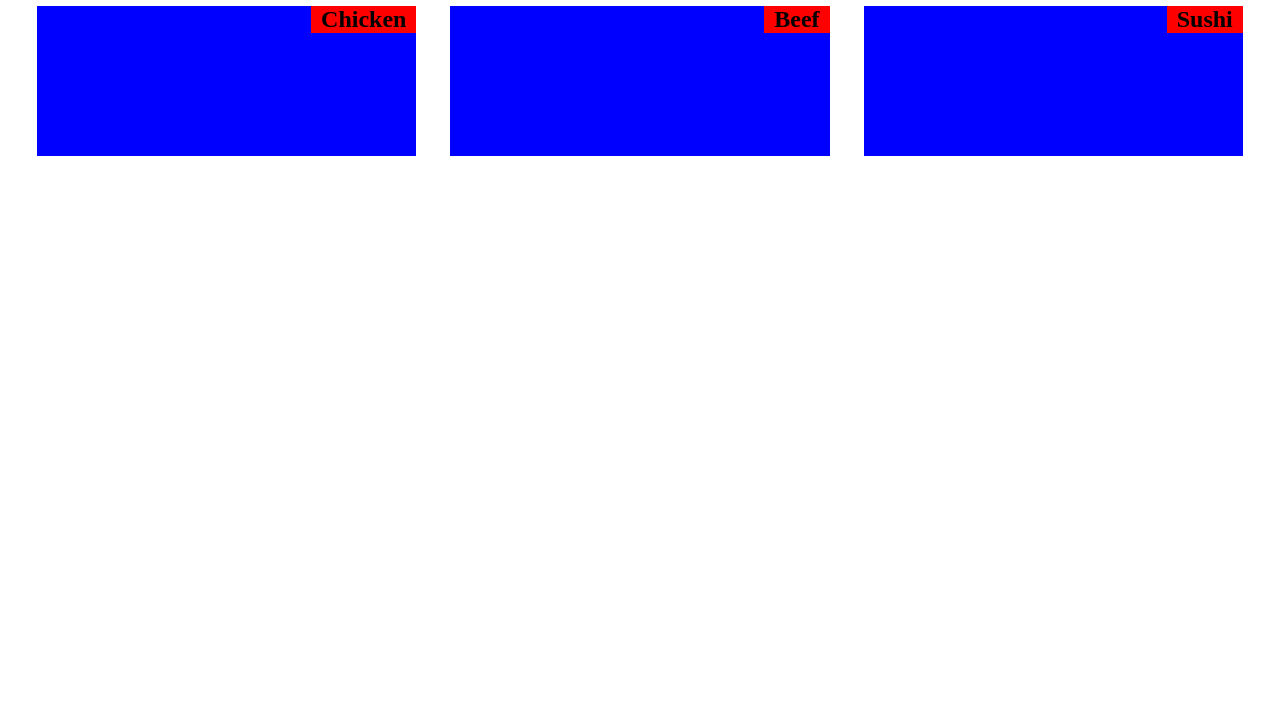
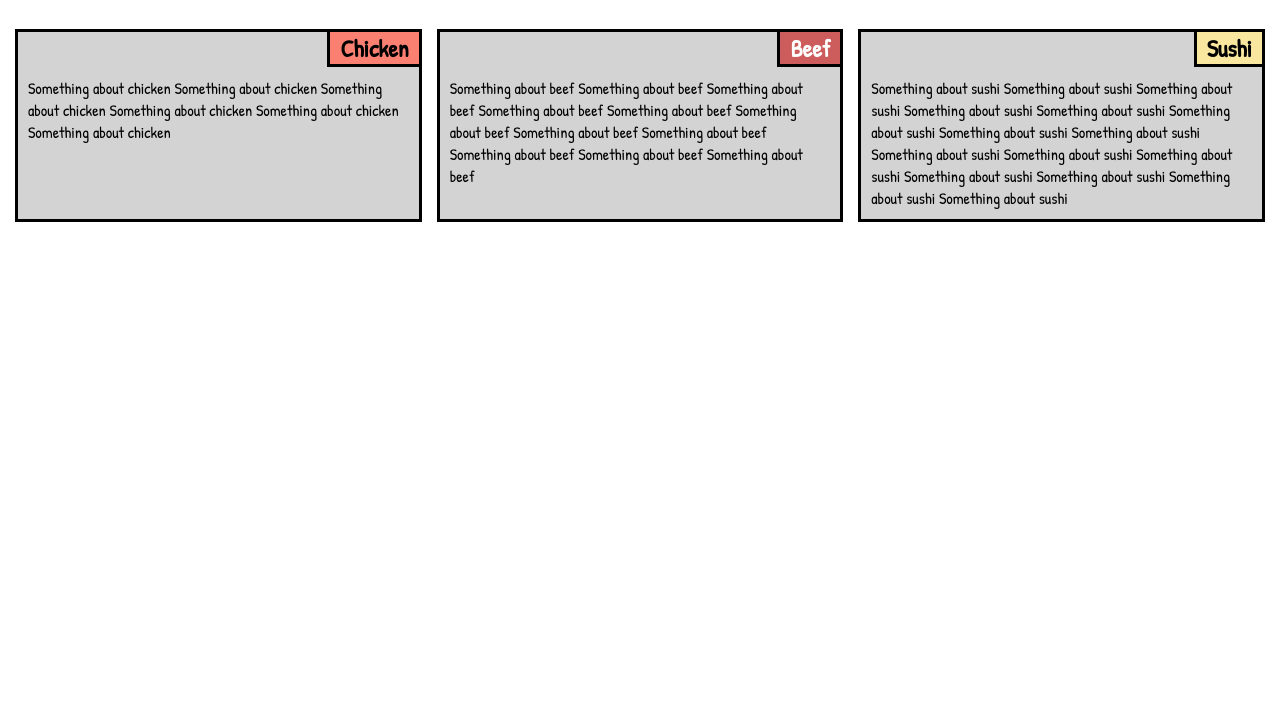
Before and after one commit to Coddielam/module2-solutions, a plain HTML site: page index.html in a window 1280 px wide. Shown: the part 89-800 px from the top of the page. Drawn offline with Linux system fonts and the light colour scheme.

Commit message:
final version

```diff
--- a/index.html
+++ b/index.html
@@ -1,23 +1,27 @@
 <!DOCTYPE html>
-<!-- consist of a page heading and 3 sections -->
 <html>
 <head>
 	<title>Lean Chicken</title>
 	<link rel="stylesheet" type="text/css" href="styles.css">
+	<link href="https://fonts.googleapis.com/css2?family=Patrick+Hand&display=swap" rel="stylesheet">
 </head>
 <body>
 	<h1>Our Menu</h1>
-	<div class='container'>
-		<h2>Chicken</h2>
-		<p></p>
-	</div>
-	<div class='container'>
-		<h2>Beef</h2>
-		<p></p>
-	</div>
-	<div class='container'>
-		<h2>Sushi</h2>
-		<p></p>
+	<div class="container">
+		<section class="col1">
+			<h2>Chicken</h2>
+			<p>Something about chicken Something about chicken Something about chicken Something about chicken Something about chicken Something about chicken </p>
+		</section>
+
+		<section class="col2">
+			<h2>Beef</h2>
+			<p>Something about beef Something about beef Something about beef Something about beef Something about beef Something about beef Something about beef Something about beef Something about beef Something about beef Something about beef </p>
+		</section>
+
+		<section class="col3">
+			<h2>Sushi</h2>
+			<p>Something about sushi Something about sushi Something about sushi Something about sushi Something about sushi Something about sushi Something about sushi Something about sushi Something about sushi Something about sushi Something about sushi Something about sushi Something about sushi Something about sushi Something about sushi </p>
+		</section>
 	</div>
 </body>
 </html>
--- a/styles.css
+++ b/styles.css
@@ -1,46 +1,80 @@
-header{
+*{
+	margin:0;
+	box-sizing: border-box;
+	font-family: "Patrick Hand", cursive;
+}
+
+h1{
 	text-align: center;
+	padding: 30px 0px;
+}
+
+
+.container{
+	border-collapse: separate;
+	border-spacing: 15px;
+}
+
+.col1, .col2, .col3 {
+	display: table-cell;
+	border-style: solid;
+	border-width: 3px;
+	width: 30%;
+	border-spacing: 10px;
+	background-color: lightgray;
 }
 
 h2{
-    background-color: red;
 	float: right;
-    margin: 0;
 	padding-left: 10px;
 	padding-right: 10px;
-    display: inline-block;
+	border-style: solid;
+	border-width: 0px 0px 3px 3px;
 }
 
+h2:nth-child(1){
+	background-color: salmon;
+}
+
+.col2 h2{
+	background-color: indianred;
+	color: white;
+	border-color: black;
+}
+
+.col3 h2{
+	background-color: #F9E79F;
+}
+
+
 p{
-	clear: both;
+	clear: right;
 	padding: 10px;
 }
 
-body{
-	text-align: center;
+@media (min-width: 768px) and (max-width: 991px){
+
+	.col1, .col2 {
+		width: 50%;
+		/*border-spacing: 15px;*/
 	}
 
-.container {
-	background-color: blue;
-	display: inline-block;
-	width: 30%;
-	height: 150px;
-	margin: 15px;
-	box-sizing: border-box;
+	.col3 {
+		/*box-sizing: padding-box;*/
+		width: 96.78%;
+		float: left;
+		margin-left: 15px;
+		/*margin-right: 15px;*/
+	}
 }
 
-/* breakpoint: 992px */
-@media (min-width: 992px) {
-/*each of the 3 sections should take up equal amount of space*/
-
+@media (max-width: 767px){
+	.col1, .col2, .col3{
+		width: 96.08%;
+		float: left;
+		margin-top: 10px;
+		/*border-style: content-box;*/
+		/*margin: 0px 15px;*/
+		margin-left: 15px;
 	}
-
-/* breakpoint: 768px and 991px */
-@media (min-width: 768px and max-width: 991px) {
-
 }
-
-/* breakpoint: <767px */
-@media (max-width: 767px) {
-
-}
```
Lines whose indentation alone changed are shown as unchanged.
